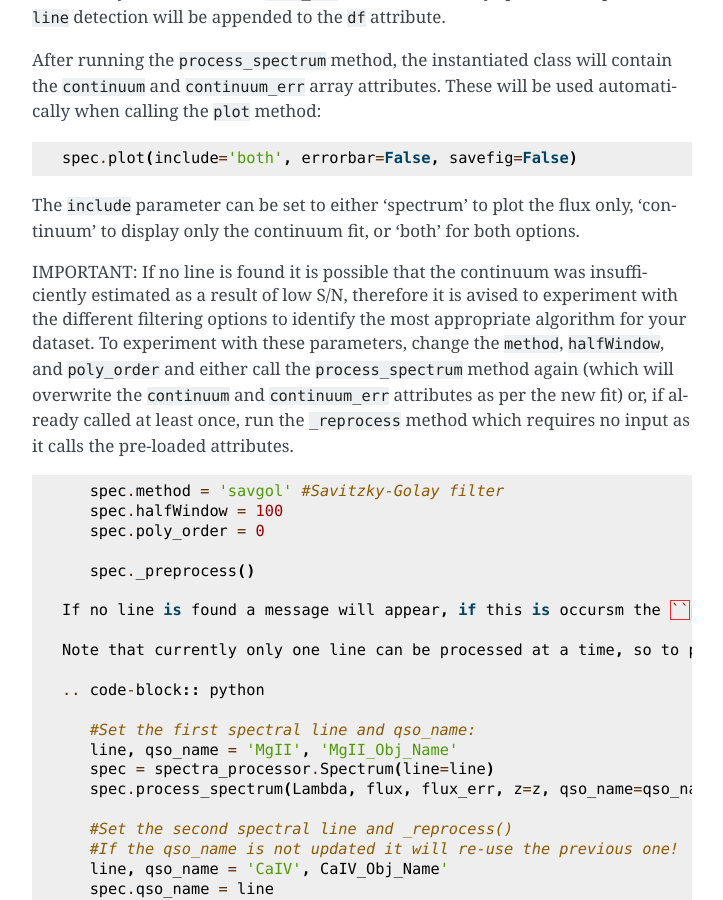
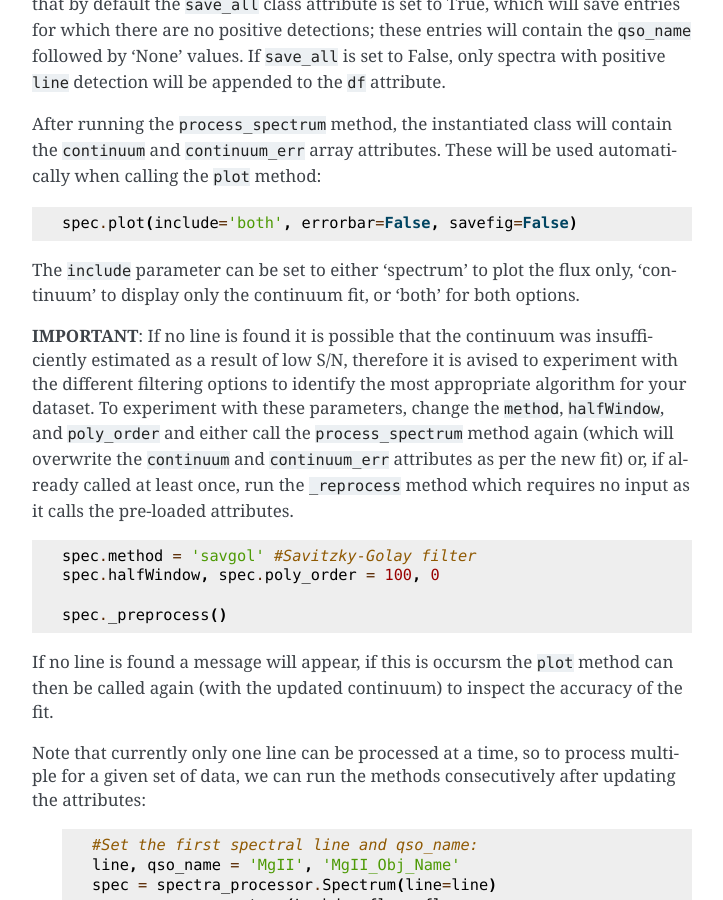
Before and after one commit to Professor-G/LineDetect, a Sphinx documentation site: the page built from docs/source/Examples.rst, in a window 1280 px wide and 900 px high, scrolled down 815 px. Shown: the whole window, without its empty margins (388-1111 px from the left). Built offline with Sphinx 7.4.7, drawn with Linux system fonts in a browser that asks for light colours; pages that are not in the unit, such as notebooks, are missing from menus; some of the changed lines change nothing that is shown; some of the changed text lies outside the part shown.

Commit message:
update example

```diff
--- a/docs/source/Examples.rst
+++ b/docs/source/Examples.rst
@@ -2,11 +2,10 @@
 
 Examples
 ===========
-
+The examples below demonstrate how to use the `spectra_processor <https://linedetect.readthedocs.io/en/latest/autoapi/LineDetect/spectra_processor/index.html#LineDetect.spectra_processor.Spectrum>`_ class to generate the spectra continuum flux and identify specific abosrption features.
 
 1) Spectrum
 -----------
-
 To process your spectral data, initiliaze the ``Spectrum`` class and set the optional arguments. While explicitly designated below, the spectral ``line`` to search for is pre-set to 'MgII', with a default ``resolution_range`` of 1400 to 1700, corresponding to the minimum and maximum pixel resolution (in km/s).
 
 .. code-block:: python
@@ -33,19 +32,18 @@
 
 The ``include`` parameter can be set to either 'spectrum' to plot the flux only, 'continuum' to display only the continuum fit, or 'both' for both options.
 
-IMPORTANT: If no line is found it is possible that the continuum was insufficiently estimated as a result of low S/N, therefore it is avised to experiment with the different filtering options to identify the most appropriate algorithm for your dataset. To experiment with these parameters, change the ``method``, ``halfWindow``, and ``poly_order`` and either call the ``process_spectrum`` method again (which will overwrite the ``continuum`` and ``continuum_err`` attributes as per the new fit) or, if already called at least once, run the ``_reprocess`` method which requires no input as it calls the pre-loaded attributes.
+**IMPORTANT**: If no line is found it is possible that the continuum was insufficiently estimated as a result of low S/N, therefore it is avised to experiment with the different filtering options to identify the most appropriate algorithm for your dataset. To experiment with these parameters, change the ``method``, ``halfWindow``, and ``poly_order`` and either call the ``process_spectrum`` method again (which will overwrite the ``continuum`` and ``continuum_err`` attributes as per the new fit) or, if already called at least once, run the ``_reprocess`` method which requires no input as it calls the pre-loaded attributes.
 
 .. code-block:: python
 
     spec.method = 'savgol' #Savitzky-Golay filter
-    spec.halfWindow = 100
-    spec.poly_order = 0
+    spec.halfWindow, spec.poly_order = 100, 0
 
     spec._preprocess()
 
- If no line is found a message will appear, if this is occursm the ``plot`` method can then be called again (with the updated continuum) to inspect the accuracy of the fit.
+If no line is found a message will appear, if this is occursm the ``plot`` method can then be called again (with the updated continuum) to inspect the accuracy of the fit.
 
- Note that currently only one line can be processed at a time, so to process multiple for a given set of data, we can run the methods consecutively after updating the attributes:
+Note that currently only one line can be processed at a time, so to process multiple for a given set of data, we can run the methods consecutively after updating the attributes:
 
  .. code-block:: python
 
@@ -64,7 +62,6 @@
 
 2) Directory
 -----------
-
 As the DataFrame, ``df``, appends new results every time (if ``save_file`` is set to True), files from a directory can be processed at any point, although ccurrently the system supports only the fits format with the following header information:
 
 **[0].header['Z'] is the redshift of the source, [0].data is the 1-D flux, and hdu[1].data the corresponding flux error.**
```
